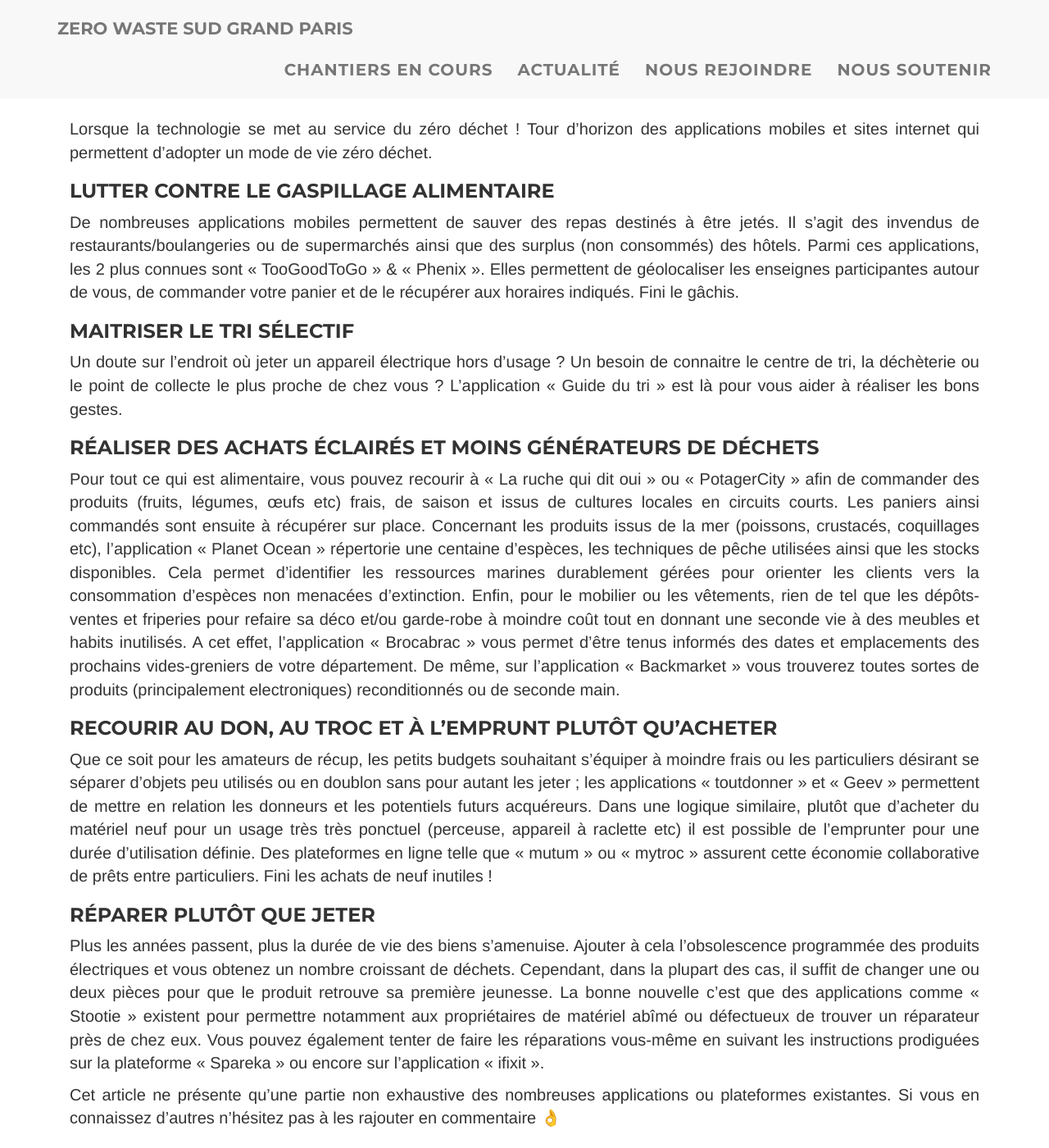
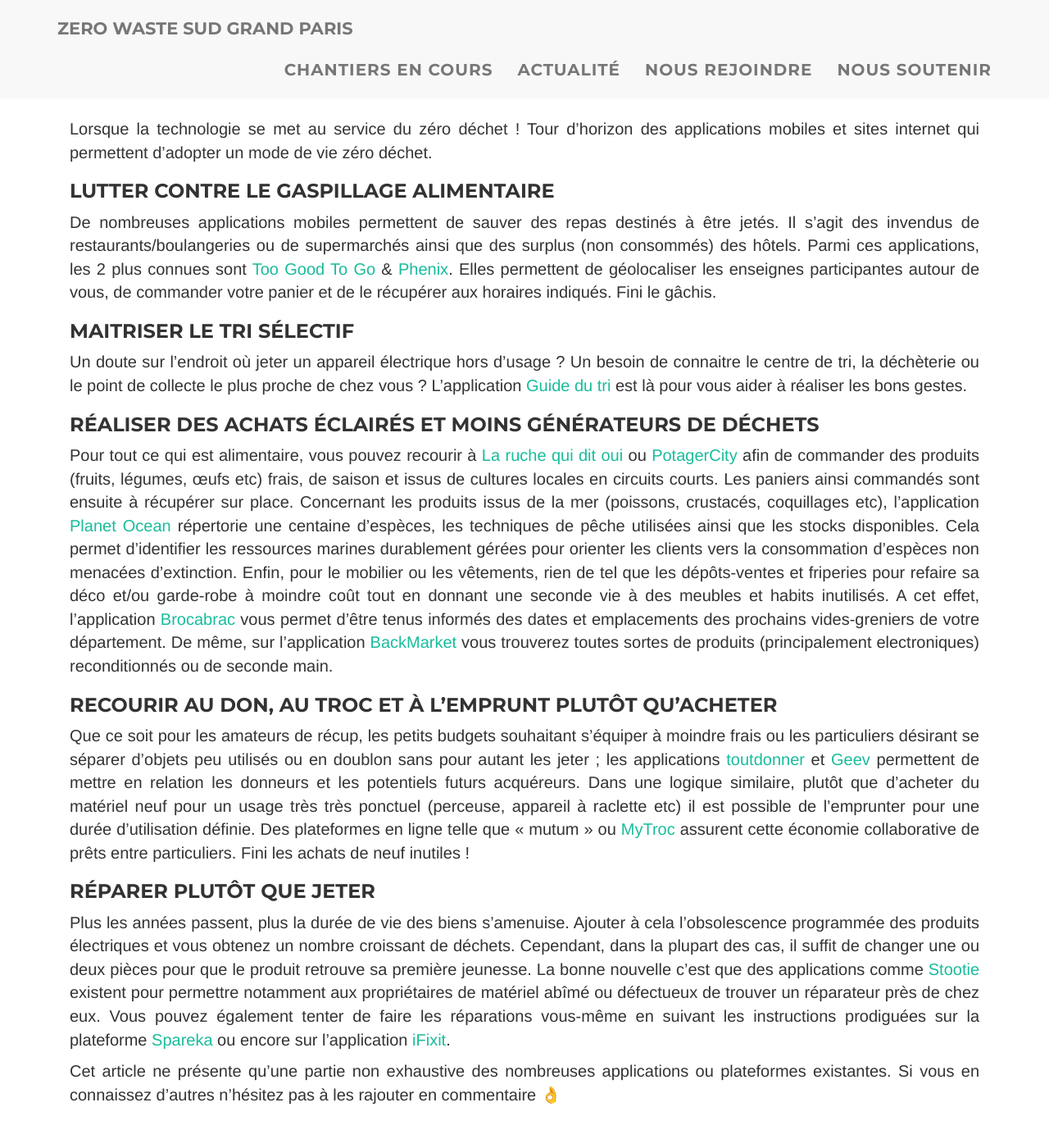
Before and after one commit to zerowastesgp/www.zerowastesgp.fr, a Jekyll site: the page built from _posts/2020-05-24-appli-mobiles.md, in a window 1280 px wide and 1400 px high, scrolled down 617 px. Shown: the whole window at 82% size. Built offline with Jekyll 4.4.1, drawn with Linux system fonts in a browser that asks for light colours.

Commit message:
Add links to the different online platforms

```diff
--- a/_posts/2020-05-24-appli-mobiles.md
+++ b/_posts/2020-05-24-appli-mobiles.md
@@ -9,22 +9,37 @@
 
 ### Lutter contre le gaspillage alimentaire
 
-De nombreuses applications mobiles permettent de sauver des repas destinés à être jetés. Il s'agit des invendus de restaurants/boulangeries ou de supermarchés ainsi que des surplus (non consommés) des hôtels. Parmi ces applications, les 2 plus connues sont « TooGoodToGo » & « Phenix ». Elles permettent de géolocaliser les enseignes participantes autour de vous, de commander votre panier et de le récupérer aux horaires indiqués. Fini le gâchis.
+De nombreuses applications mobiles permettent de sauver des repas destinés à être jetés. Il s'agit des invendus de restaurants/boulangeries ou de supermarchés ainsi que des surplus (non consommés) des hôtels. Parmi ces applications, les 2 plus connues sont [Too Good To Go][toogoodtogo] & [Phenix][wearephenix]. Elles permettent de géolocaliser les enseignes participantes autour de vous, de commander votre panier et de le récupérer aux horaires indiqués. Fini le gâchis.
 
 ### Maitriser le tri sélectif
 
-Un doute sur l'endroit où jeter un appareil électrique hors d'usage ? Un besoin de connaitre le centre de tri, la déchèterie ou le point de collecte le plus proche de chez vous ? L'application « Guide du tri » est là pour vous aider à réaliser les bons gestes.
+Un doute sur l'endroit où jeter un appareil électrique hors d'usage ? Un besoin de connaitre le centre de tri, la déchèterie ou le point de collecte le plus proche de chez vous ? L'application [Guide du tri][consignesdetri] est là pour vous aider à réaliser les bons gestes.
 
 ### Réaliser des achats éclairés et moins générateurs de déchets
 
-Pour tout ce qui est alimentaire, vous pouvez recourir à « La ruche qui dit oui » ou « PotagerCity » afin de commander des produits (fruits, légumes, œufs etc) frais, de saison et issus de cultures locales en circuits courts. Les paniers ainsi commandés sont ensuite à récupérer sur place. Concernant les produits issus de la mer (poissons, crustacés, coquillages etc), l'application « Planet Ocean » répertorie une centaine d'espèces, les techniques de pêche utilisées ainsi que les stocks disponibles. Cela permet d'identifier les ressources marines durablement gérées pour orienter les clients vers la consommation d'espèces non menacées d'extinction. Enfin, pour le mobilier ou les vêtements, rien de tel que les dépôts-ventes et friperies pour refaire sa déco et/ou garde-robe à moindre coût tout en donnant une seconde vie à des meubles et habits inutilisés. A cet effet, l'application « Brocabrac » vous permet d'être tenus informés des dates et emplacements des prochains vides-greniers de votre département. De même, sur l'application « Backmarket » vous trouverez toutes sortes de produits (principalement electroniques) reconditionnés ou de seconde main.
+Pour tout ce qui est alimentaire, vous pouvez recourir à [La ruche qui dit oui][laruchequiditoui] ou [PotagerCity][potagercity] afin de commander des produits (fruits, légumes, œufs etc) frais, de saison et issus de cultures locales en circuits courts. Les paniers ainsi commandés sont ensuite à récupérer sur place. Concernant les produits issus de la mer (poissons, crustacés, coquillages etc), l'application [Planet Ocean][planetocean] répertorie une centaine d'espèces, les techniques de pêche utilisées ainsi que les stocks disponibles. Cela permet d'identifier les ressources marines durablement gérées pour orienter les clients vers la consommation d'espèces non menacées d'extinction. Enfin, pour le mobilier ou les vêtements, rien de tel que les dépôts-ventes et friperies pour refaire sa déco et/ou garde-robe à moindre coût tout en donnant une seconde vie à des meubles et habits inutilisés. A cet effet, l'application [Brocabrac][brocabrac] vous permet d'être tenus informés des dates et emplacements des prochains vides-greniers de votre département. De même, sur l'application [BackMarket][blackmarket] vous trouverez toutes sortes de produits (principalement electroniques) reconditionnés ou de seconde main.
 
 ### Recourir au don, au troc et à l'emprunt plutôt qu'acheter
 
-Que ce soit pour les amateurs de récup, les petits budgets souhaitant s'équiper à moindre frais ou les particuliers désirant se séparer d'objets peu utilisés ou en doublon sans pour autant les jeter ; les applications « toutdonner » et « Geev » permettent de mettre en relation les donneurs et les potentiels futurs acquéreurs. Dans une logique similaire, plutôt que d'acheter du matériel neuf pour un usage très très ponctuel (perceuse, appareil à raclette etc) il est possible de l'emprunter pour une durée d'utilisation définie. Des plateformes en ligne telle que « mutum » ou « mytroc » assurent cette économie collaborative de prêts entre particuliers. Fini les achats de neuf inutiles !
+Que ce soit pour les amateurs de récup, les petits budgets souhaitant s'équiper à moindre frais ou les particuliers désirant se séparer d'objets peu utilisés ou en doublon sans pour autant les jeter ; les applications [toutdonner][toutdonner] et [Geev][geev] permettent de mettre en relation les donneurs et les potentiels futurs acquéreurs. Dans une logique similaire, plutôt que d'acheter du matériel neuf pour un usage très très ponctuel (perceuse, appareil à raclette etc) il est possible de l'emprunter pour une durée d'utilisation définie. Des plateformes en ligne telle que « mutum » ou [MyTroc][mytroc] assurent cette économie collaborative de prêts entre particuliers. Fini les achats de neuf inutiles !
 
 ### Réparer plutôt que jeter
 
-Plus les années passent, plus la durée de vie des biens s'amenuise. Ajouter à cela l'obsolescence programmée des produits électriques et vous obtenez un nombre croissant de déchets. Cependant, dans la plupart des cas, il suffit de changer une ou deux pièces pour que le produit retrouve sa première jeunesse. La bonne nouvelle c'est que des applications comme « Stootie » existent pour permettre notamment aux propriétaires de matériel abîmé ou défectueux de trouver un réparateur près de chez eux. Vous pouvez également tenter de faire les réparations vous-même en suivant les instructions prodiguées sur la plateforme « Spareka » ou encore sur l'application « ifixit ».
+Plus les années passent, plus la durée de vie des biens s'amenuise. Ajouter à cela l'obsolescence programmée des produits électriques et vous obtenez un nombre croissant de déchets. Cependant, dans la plupart des cas, il suffit de changer une ou deux pièces pour que le produit retrouve sa première jeunesse. La bonne nouvelle c'est que des applications comme [Stootie][stoodie] existent pour permettre notamment aux propriétaires de matériel abîmé ou défectueux de trouver un réparateur près de chez eux. Vous pouvez également tenter de faire les réparations vous-même en suivant les instructions prodiguées sur la plateforme [Spareka][spareka] ou encore sur l'application [iFixit][ifixit].
 
 Cet article ne présente qu'une partie non exhaustive des nombreuses applications ou plateformes existantes. Si vous en connaissez d'autres n'hésitez pas à les rajouter en commentaire 👌
+
+ [blackmarket]: https://www.backmarket.com/
+ [brocabrac]: https://brocabrac.fr/
+ [consignesdetri]: https://www.consignesdetri.fr/
+ [geev]: https://www.geev.com/fr
+ [ifixit]: https://fr.ifixit.com/
+ [laruchequiditoui]: https://laruchequiditoui.fr/fr
+ [mytroc]: https://mytroc.fr/
+ [planetocean]: https://www.goodplanet.org/fr/planete-ocean-1-film-pour-comprendre-1-appli-pour-agir/
+ [potagercity]: https://www.potagercity.fr/
+ [spareka]: https://www.spareka.fr/
+ [stoodie]: https://stootie.com/
+ [toogoodtogo]: https://toogoodtogo.fr/fr
+ [toutdonner]: https://www.toutdonner.com/
+ [wearephenix]: https://wearephenix.com/
```
